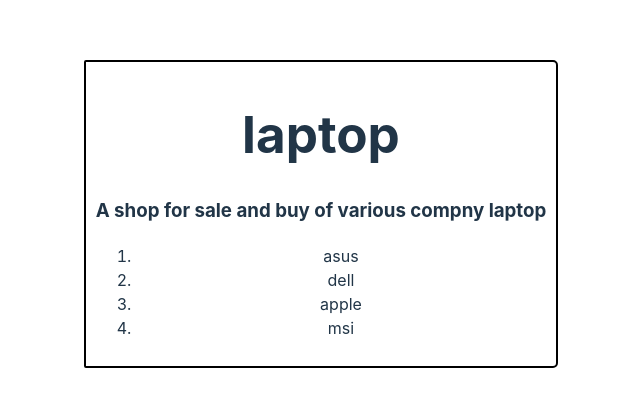
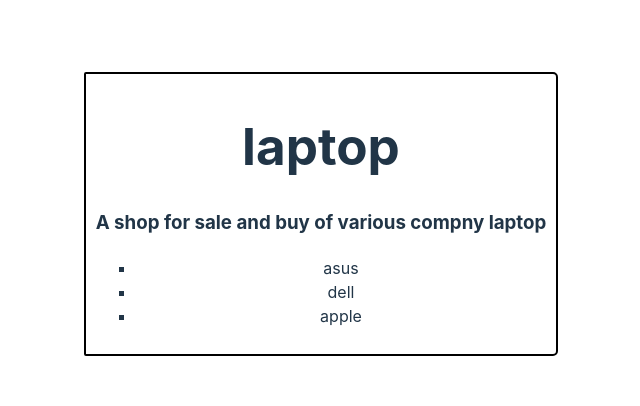
Before and after one commit to vashishtkumar/ReactJS, a React (Vite) app in the folder my_first_react_app/: page / in a window 1280 px wide. Shown: the part 186-592 px from the top of the page, without its empty margins (319-959 px from the left). Built offline with nearby package versions, Linux system fonts and the light colour scheme.

Commit message:
rendering array through map

```diff
--- a/my_first_react_app/src/product.jsx
+++ b/my_first_react_app/src/product.jsx
@@ -1,11 +1,14 @@
 import photo from "./assets/photo.jpg"
 import "./product.css"
 export default function Product(props){
+    let result=props.company.map((item)=>{
+        return <li>{item}</li>
+    })
     return (
         <div className="Product">
         <h1>{props.title}</h1>
         <h3>{props.desc}</h3>
-        <ol>{props.company}</ol>
+        <ul style={{listStyleType:"square"}}>{result}</ul>
         </div>
     )
 }
--- a/my_first_react_app/src/productTab.jsx
+++ b/my_first_react_app/src/productTab.jsx
@@ -1,7 +1,7 @@
 import Product from "./product";
 
 function MulProduct(){
-     let company=[<li>asus</li>,<li>dell</li>,<li>apple</li>,<li>msi</li>];
+     let company=["asus","dell","apple"];
 return(
     <>
     <Product title="laptop" desc="A shop for sale and buy of various compny laptop" company={company}/>
```
